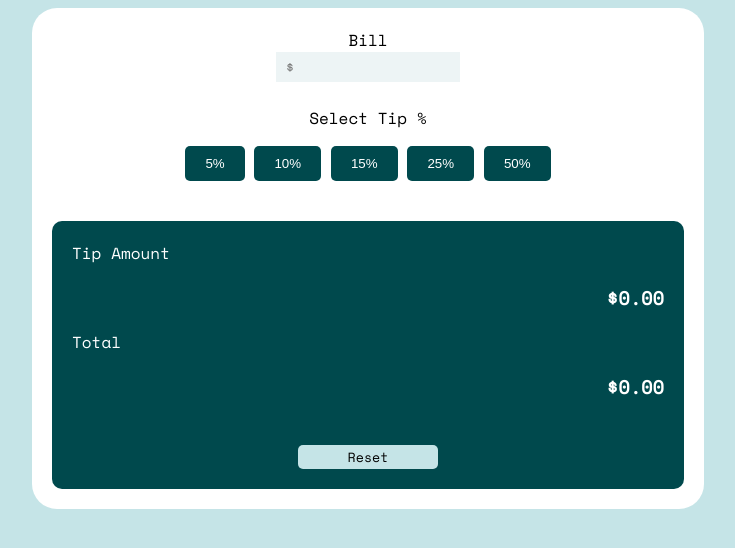
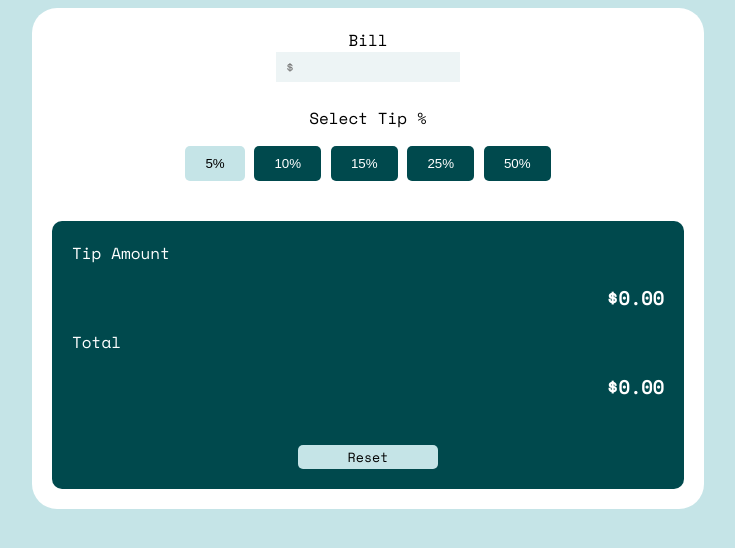
Before and after one commit to kaiafay/tip-calculator, a plain HTML site: page index.html in a window 1280 px wide. In both pictures the pointer is over the button "5%". Shown: the whole page, without its empty margins (272-1007 px from the left). Drawn offline with nearby package versions, Linux system fonts and the light colour scheme.

Commit message:
fix button selector styling

```diff
--- a/app.js
+++ b/app.js
@@ -18,8 +18,6 @@ total.innerHTML = `$${totalAmount}`;
 
 buttons.forEach((button) => {
   button.addEventListener("click", (e) => {
-    button.removeAttribute('class', 'active');
-    e.target.setAttribute('class', 'tipButton active');
     let tipValue = e.target.innerText;
     tipValue = tipValue.substr(0, tipValue.length - 1);
 
--- a/style.css
+++ b/style.css
@@ -35,8 +35,8 @@ body {
   color: white;
 }
 
-.active,
-.btn:hover {
+.tipButton:hover,
+.tipButton:focus {
   background-color: hsl(185, 41%, 84%);
   color: black;
 }
```
